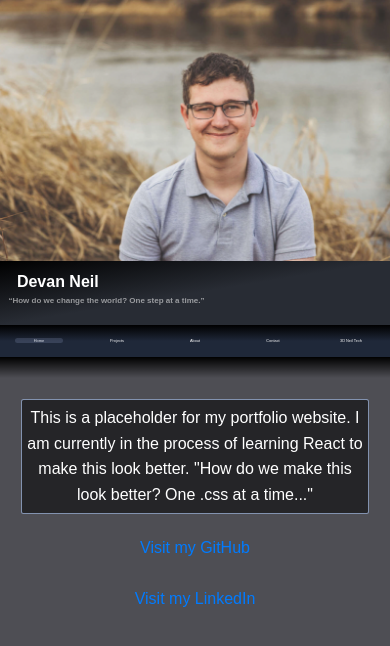
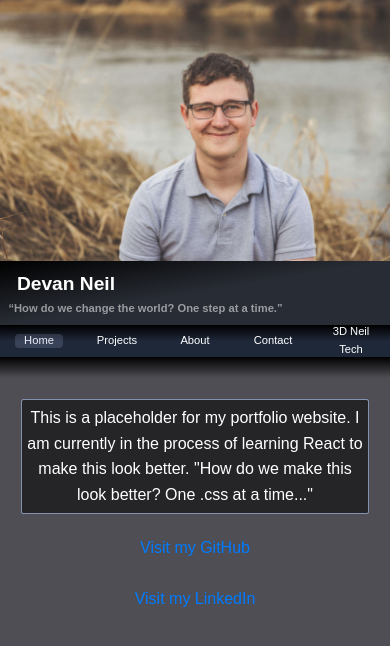
Before and after one commit to devanneil/PortfolioSite, a React (Create React App) app: page / in a window 390 px wide. Shown: the top 646 px of the page. Built offline with nearby package versions, Linux system fonts and the light colour scheme; the HTML template or start-up script is replaced by a standard one.

Commit message:
Adjusted font size on title bar

```diff
--- a/src/titleBar.css
+++ b/src/titleBar.css
@@ -37,14 +37,14 @@
 }
 
 .titlebar-title {
-    font-size: clamp(1rem, 2.5vw, 3rem);
+    font-size: clamp(1.2rem, 2.5vw, 3rem);
     color: var(--color-text);
     margin-top: 1vh;
     margin-left: 2vh;
     margin-bottom: 0;
 }
 .titlebar-text {
-    font-size: clamp(0.5rem, 1vw, 1rem);
+    font-size: clamp(0.7rem, 1vw, 1.5rem);
     color: var(--color-text-secondary);
     display: flex;
     flex-direction: column;   /* stacks title + details vertically */
@@ -77,7 +77,7 @@
     align-self: center;
     text-align: center;
     position: relative;
-    font-size: clamp(0.1rem, 1vw, 1rem);
+    font-size: clamp(0.7rem, 1vw, 1rem);
     color: var(--color-text);
     margin: 1vh;
 }
```
